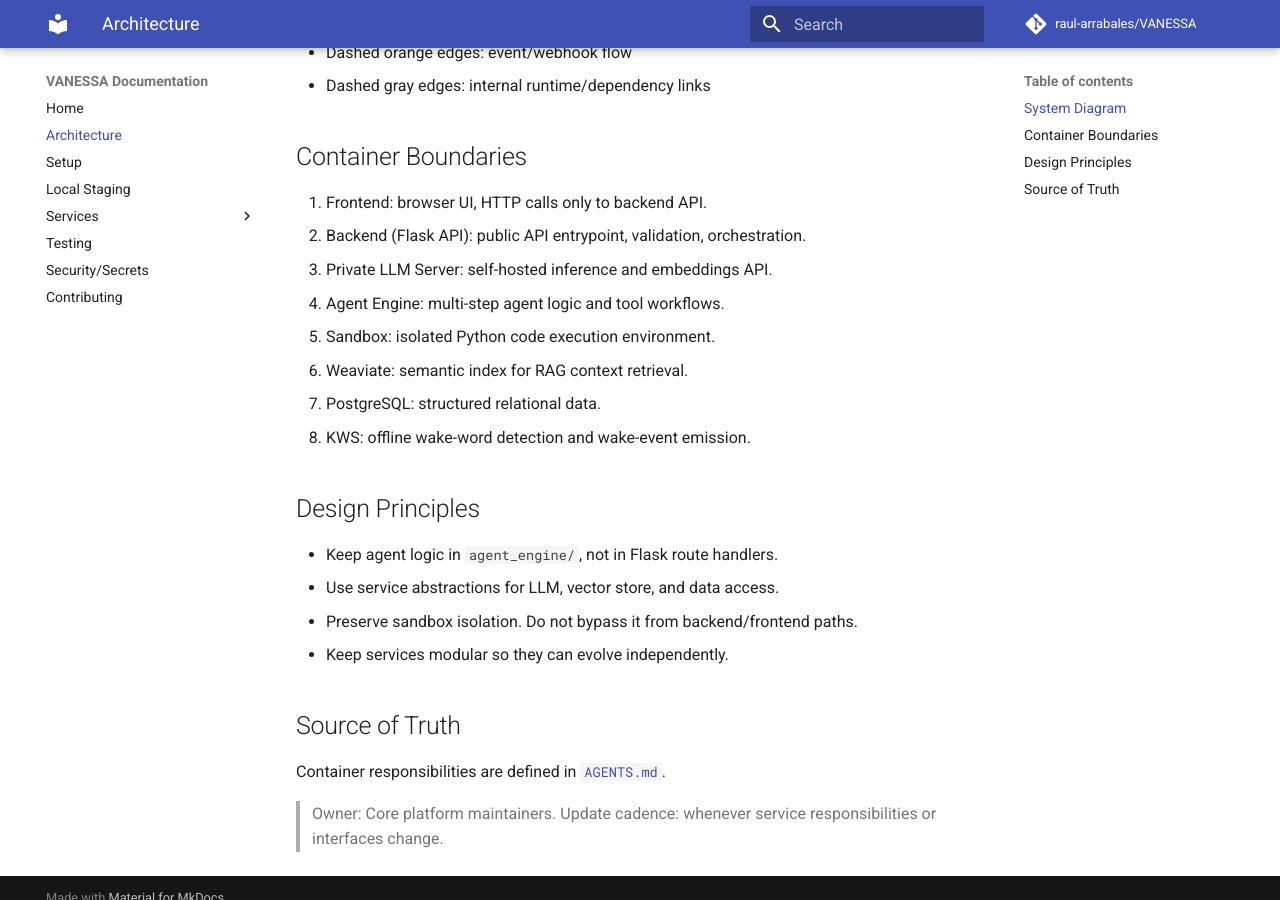
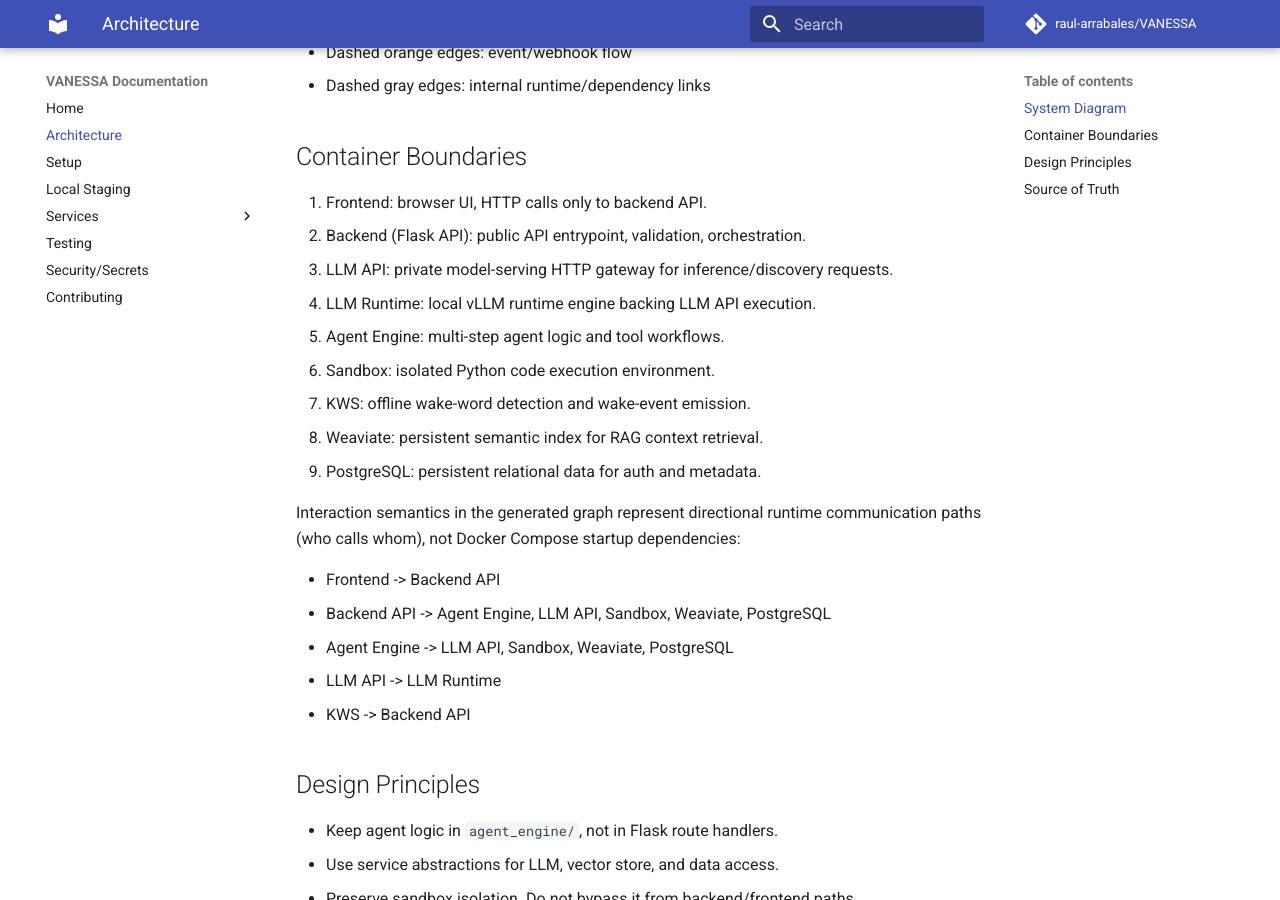
Before and after one commit to raul-arrabales/VANESSA, an MkDocs documentation site: the page built from docs/architecture.md, in a window 1280 px wide and 900 px high, scrolled down 844 px. Built offline with MkDocs 1.6.1 and Material for MkDocs 9.7.7, drawn with Linux system fonts in a browser that asks for light colours; comment, search, counter and statistics services are not loaded.

Commit message:
Update architecture docs for llm runtime split

```diff
--- a/docs/architecture.md
+++ b/docs/architecture.md
@@ -28,12 +28,21 @@
 
 1. Frontend: browser UI, HTTP calls only to backend API.
 2. Backend (Flask API): public API entrypoint, validation, orchestration.
-3. Private LLM Server: self-hosted inference and embeddings API.
-4. Agent Engine: multi-step agent logic and tool workflows.
-5. Sandbox: isolated Python code execution environment.
-6. Weaviate: semantic index for RAG context retrieval.
-7. PostgreSQL: structured relational data.
-8. KWS: offline wake-word detection and wake-event emission.
+3. LLM API: private model-serving HTTP gateway for inference/discovery requests.
+4. LLM Runtime: local vLLM runtime engine backing LLM API execution.
+5. Agent Engine: multi-step agent logic and tool workflows.
+6. Sandbox: isolated Python code execution environment.
+7. KWS: offline wake-word detection and wake-event emission.
+8. Weaviate: persistent semantic index for RAG context retrieval.
+9. PostgreSQL: persistent relational data for auth and metadata.
+
+Interaction semantics in the generated graph represent directional runtime communication paths (who calls whom), not Docker Compose startup dependencies:
+
+- Frontend -> Backend API
+- Backend API -> Agent Engine, LLM API, Sandbox, Weaviate, PostgreSQL
+- Agent Engine -> LLM API, Sandbox, Weaviate, PostgreSQL
+- LLM API -> LLM Runtime
+- KWS -> Backend API
 
 ## Design Principles
 
```
Also changed, not shown: README.md (+15 -6 lines).
